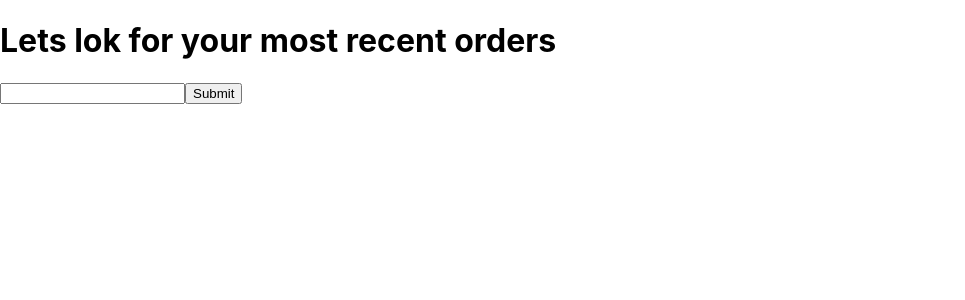
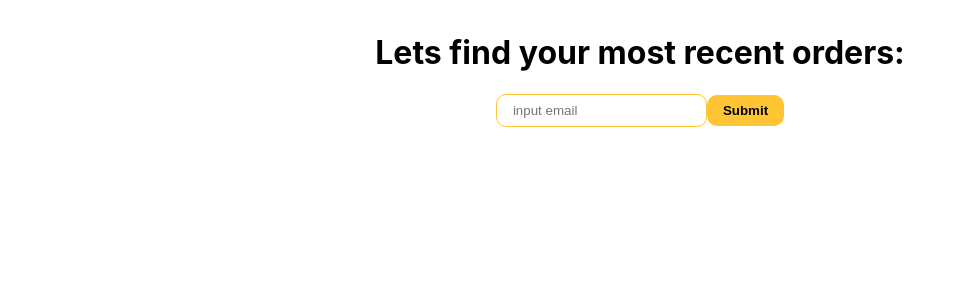
Before and after one commit to jvelis94/introvert-dining-nextjs, a Next.js app: page /orders in a window 1280 px wide. Shown: the top 300 px of the page, without its empty margins (0-965 px from the left). Built offline with nearby package versions, Linux system fonts and the light colour scheme.

Commit message:
added cart layout

```diff
--- /dev/null
+++ b/components/Layout/CartLayout.js
@@ -0,0 +1,14 @@
+import ShoppingCartIcon from '@mui/icons-material/ShoppingCart';
+import Link from 'next/link'
+import styles from './CartLayout.module.css'
+
+const CartLayout = (props) => {
+
+    return (
+        <Link href={`/orders/${props.order_id}`} passHref>
+            <ShoppingCartIcon className={styles.cartIconContainer} />
+        </Link>
+    )
+}
+
+export default CartLayout
--- /dev/null
+++ b/components/Layout/CartLayout.module.css
@@ -0,0 +1,13 @@
+.cartIconContainer {
+    border-radius: 50%;
+    position: fixed;
+    bottom:50px;
+    right:50px;
+    box-shadow: 0px 0px 7px -5px rgba(0,0,0,0.5);
+    text-align: center;
+    font-size: 2rem !important;
+    z-index: 2;
+    background-color: #ffc534;
+    color: white;
+    padding: 4px;
+}
--- a/components/NewOrderModal.js
+++ b/components/NewOrderModal.js
@@ -28,7 +28,7 @@ export default function NewOrderModal(props) {
         e.preventDefault()
         let orderCookie = null
         const findOrder = await axios.get(`http://localhost:3000/api/orders?email=${emailRef.current.value}`)
-        if (findOrder.data.length > 0) {
+        if (findOrder.data.length > 0 && !findOrder.data[0].isPaid) {
             orderCookie = findOrder.data[0].id
         } else {
             const data = {email: emailRef.current.value }
@@ -55,7 +55,7 @@ export default function NewOrderModal(props) {
         console.log('set cookies')
         props.handleClose()
 
-        router.pathname === "/menu" ? reouter.reload : router.push('/menu')
+        router.pathname === "/menu" ? router.reload() : router.push('/menu')
     }
 
     return (
--- /dev/null
+++ b/components/Orders.module.css
@@ -0,0 +1,39 @@
+.ordersIndex {
+    padding: 12px;
+}
+
+.ordersSearchInput {
+    border-radius: 10px;
+    border: 1px solid #ffc534;
+    padding: 8px 16px;
+}
+
+.ordersSearchInput:focus {
+    outline: none;
+}
+
+.ordersSearchBtn {
+    background-color: #ffc534;
+    border-radius: 10px;
+    border: none;
+    padding: 8px 16px;
+    font-weight: bold;
+}
+
+.ordersSearchContainer {
+    text-align: center;
+}
+
+.orderContainer {
+    margin-top: 12px;
+    padding: 12px;
+    border: 1px solid #ffc534;
+    border-radius: 10px;
+    box-shadow: 6px 9px 22px -25px rgba(0,0,0,0.75);
+}
+
+.orderDetails {
+    display: flex;
+    justify-content: space-between;
+    margin-top: 24px;
+}
--- a/package.json
+++ b/package.json
@@ -13,6 +13,7 @@
     "@emotion/styled": "^11.3.0",
     "@material-ui/core": "^4.12.3",
     "@material-ui/icons": "^4.11.2",
+    "@mui/icons-material": "^5.0.0",
     "@mui/material": "^5.0.0",
     "@stripe/react-stripe-js": "^1.4.1",
     "@stripe/stripe-js": "^1.17.1",
--- a/pages/_app.js
+++ b/pages/_app.js
@@ -1,9 +1,16 @@
 import '../styles/globals.css'
 import { OrderContextProvider } from '../store/order-context'
+import CartLayout from '../components/Layout/CartLayout'
+import { useCookies } from 'react-cookie';
+import { useRouter } from 'next/router'
 
 function MyApp({ Component, pageProps }) {
+  const [cookies, setCookie, removeCookie] = useCookies([]);
+  const router = useRouter()
+
   return (
     <OrderContextProvider>
+      {cookies.order_id && router.pathname != '/orders/[pid]' && <CartLayout order_id={cookies.order_id}/>}
       <Component {...pageProps} />
     </OrderContextProvider>
   )
--- a/pages/menu.js
+++ b/pages/menu.js
@@ -71,7 +71,7 @@ const Menu = (props) => {
 
     return (
       <div>
-        <div>
+        <div style={{position: 'relative', zIndex: 1}}>
           <NewOrderModal handleOpen={handleOpen} handleClose={handleClose} open={open}/>
           <MenuSearch handleMenuSearchInput={handleMenuSearchInput} handleCloseSearchResults={handleCloseSearchResults}/>
           { openSearchResults ? searchResultsContainer : allResultsFilterable }
--- a/pages/orders/index.js
+++ b/pages/orders/index.js
@@ -1,8 +1,10 @@
 import { useRef, useState } from "react"
 import axios from 'axios'
+import { useRouter } from 'next/router'
 import Link from 'next/link'
-import { useRouter } from 'next/router'
 import { useCookies } from 'react-cookie';
+import styles from '../../components/Orders.module.css'
+
 
 const Orders = (props) => {
     const [orders, setOrders] = useState([])
@@ -12,20 +14,34 @@ const Orders = (props) => {
         e.preventDefault()
         const email = emailRef.current.value
         const response = await axios.get(`http://localhost:3000/api/orders?email=${email}`)
+        console.log(response.data)
         setOrders(response.data)
     }
 
+    const formatDates = (inputDate) => {
+        let date = new Date(inputDate)
+        return ((date.getMonth() > 8) ? (date.getMonth() + 1) : ('0' + (date.getMonth() + 1))) + '/' + ((date.getDate() > 9) ? date.getDate() : ('0' + date.getDate())) + '/' + date.getFullYear()
+    }
+
     return (
-        <div>
-            <h1>Lets lok for your most recent orders</h1>
-            <form onSubmit={handleEmailSubmit} >
-                <input ref={emailRef} />
-                <input type="submit" />
-            </form>
+        <div className={styles.ordersIndex}>
+            <div className={styles.ordersSearchContainer}>
+                <h1>Lets find your most recent orders:</h1>
+                <form onSubmit={handleEmailSubmit} >
+                    <input ref={emailRef} className={styles.ordersSearchInput} placeholder="input email" />
+                    <input type="submit" className={styles.ordersSearchBtn}/>
+                </form>
+            </div>
             <div>
                 {orders.map(order => (
-                    <Link key={order.id} href={`/orders/${order.id}`}>
-                        <a>{order.id}</a>
+                    <Link key={order.id} href={`/orders/${order.id}`} passHref>
+                        <div className={styles.orderContainer} >
+                            <h4 style={{margin: '8px 0px'}}>{formatDates(order.created_at)}</h4>
+                            <div className={styles.orderDetails}>
+                                <p style={{margin:0}}>{order.order_items.length } {order.order_items.length > 1 ? "items" : "item"}</p>
+                                <p style={{margin:0}}>{order.isPaid ? "Paid" : "Unpaid"}</p>
+                            </div>
+                        </div>
                     </Link>
 
 
```
Also changed, not shown: pages/index.js (+11 -15 lines), 1 other file (tests, documents, lock files or other folders).
